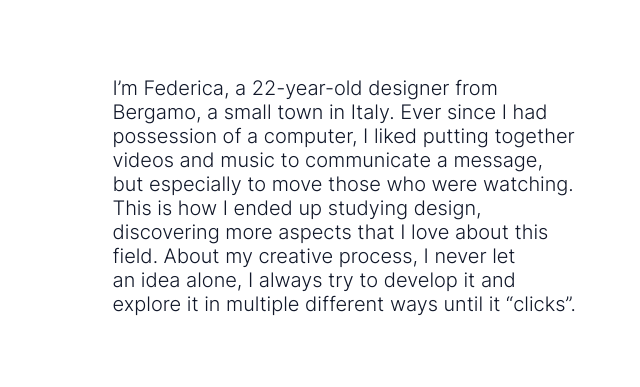
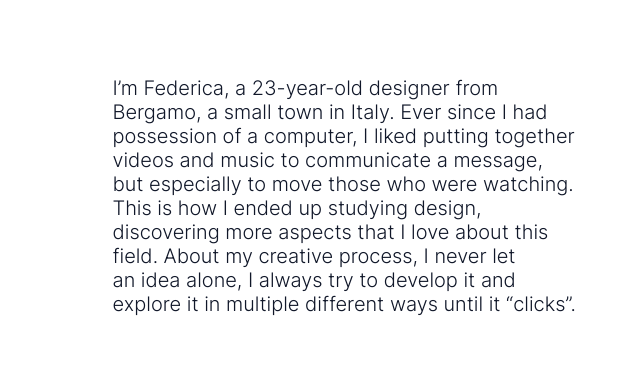
Before and after one commit to fedepasqui/federicapasquini.github.io, a website: page about/about.html in a window 1280 px wide. Shown: the part 758-1145 px from the top of the page, 640-1280 px from the left. Drawn offline with nearby package versions, Linux system fonts and the light colour scheme.

Commit message:
Update about.html

```diff
--- a/about/about.html
+++ b/about/about.html
@@ -64,7 +64,7 @@
     <img class="img-6-col" id="profile" src="me-1.JPG" alt="Profile picture">
 </div>
 <div class="me-text">
-    <p>I’m Federica, a 22-year-old designer from Bergamo, a small town in Italy. Ever since I had possession of a computer, I liked putting together videos and music to communicate a message,
+    <p>I’m Federica, a 23-year-old designer from Bergamo, a small town in Italy. Ever since I had possession of a computer, I liked putting together videos and music to communicate a message,
         <br class="break-desk">but especially to move those who were watching. This is how I ended up studying design, discovering more aspects that I love about this field. About my creative process, I never let
         <br class="break-desk">an idea alone, I always try to develop it and explore it in multiple different ways until it “clicks”.</p>
 </div>
```
